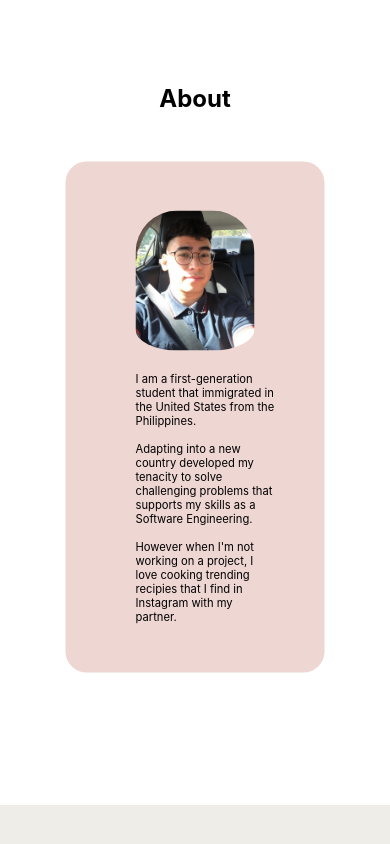
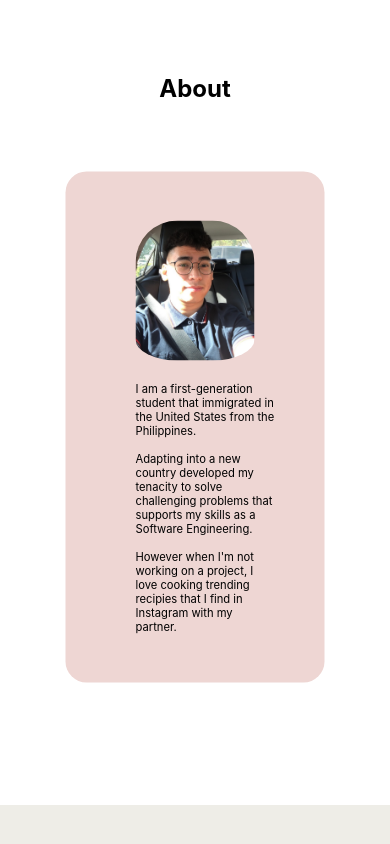
Before and after one commit to MekhiHart/portfolio, a React (Create React App) app: page / in a window 390 px wide. Shown: the part 883-1727 px from the top of the page. Built offline with nearby package versions, Linux system fonts and the light colour scheme.

Commit message:
readjusted margin between about name and about component to fit mobile better

```diff
--- a/src/index.css
+++ b/src/index.css
@@ -741,7 +741,7 @@ nav a:hover:before {
     padding-top: 80px;
   }
   #about--container--wrapper{
-    margin-top: -80px;
+    margin-top: -60px;
   }
 }
  /* Smaller Width Mobile */
@@ -769,7 +769,7 @@ nav a:hover:before {
     padding-top: 120px;
   }
   #about--container--wrapper{
-    margin-top: -130px;
+    margin-top: -100px;
   }
 }
 
```
